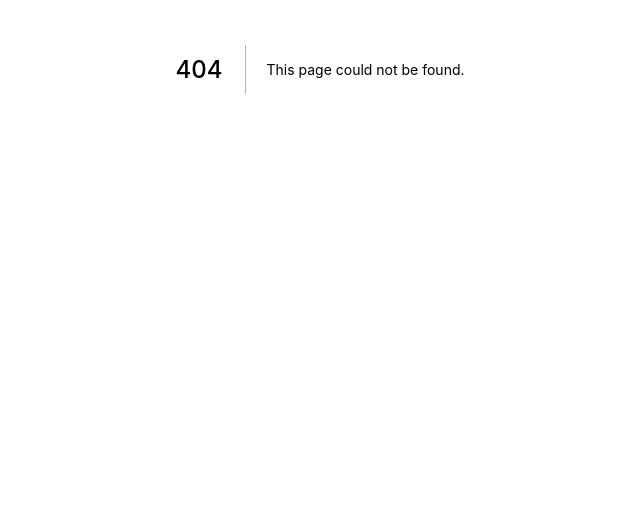
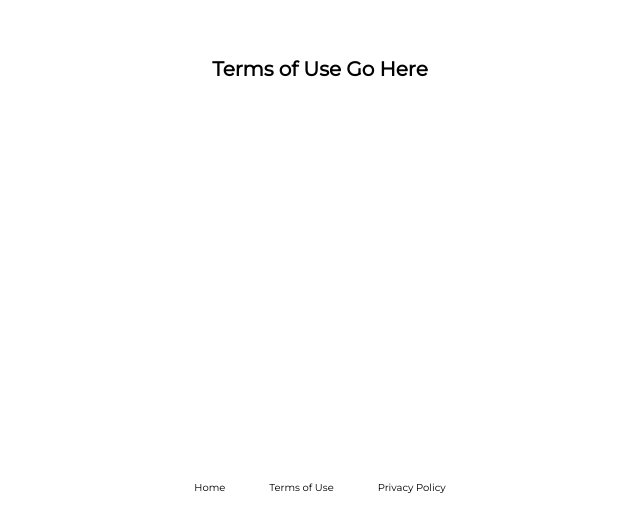
Before and after one commit to tdepasquale/Trivia-Zone, a Next.js app: page /terms-of-use in a window 1280 px wide. Before the commit this address had no page. Shown: the part 331-837 px from the top of the page, without its empty margins (320-960 px from the left). Before the commit the page ends 800 px from the top, so only its background shows below. Built offline with nearby package versions, Linux system fonts and the light colour scheme.

Commit message:
Extracted Footer Component and moved to _app.

```diff
--- /dev/null
+++ b/Components/Footer.tsx
@@ -0,0 +1,31 @@
+import Link from 'next/link';
+import styled from 'styled-components';
+
+export default function Footer() {
+  const Footer = styled.footer`
+    display: flex;
+    align-items: center;
+    justify-content: center;
+  `;
+
+  const FooterLink = styled.a`
+    padding: 1em 2em;
+    &:hover {
+      text-decoration: underline;
+    }
+  `;
+
+  return (
+    <Footer>
+      <Link href="/">
+        <FooterLink>Home</FooterLink>
+      </Link>
+      <Link href="/terms-of-use">
+        <FooterLink>Terms of Use</FooterLink>
+      </Link>
+      <Link href="/privacy-policy">
+        <FooterLink>Privacy Policy</FooterLink>
+      </Link>
+    </Footer>
+  );
+}
--- a/pages/_app.tsx
+++ b/pages/_app.tsx
@@ -1,9 +1,15 @@
-import "../styles/globals.css";
-import "fontsource-montserrat";
-import { AppProps } from "next/dist/next-server/lib/router/router";
+import '../styles/globals.css';
+import 'fontsource-montserrat';
+import { AppProps } from 'next/dist/next-server/lib/router/router';
+import Footer from '../Components/Footer';
 
 function MyApp({ Component, pageProps }: AppProps) {
-  return <Component {...pageProps} />;
+  return (
+    <>
+      <Component {...pageProps} />
+      <Footer />
+    </>
+  );
 }
 
 export default MyApp;
--- /dev/null
+++ b/pages/terms-of-use.tsx
@@ -0,0 +1,29 @@
+import Head from 'next/head';
+import styled from 'styled-components';
+
+export default function TermsOfUse() {
+  const Container = styled.div`
+    display: flex;
+    align-items: center;
+    justify-content: center;
+    min-height: 100vh;
+  `;
+
+  return (
+    <>
+      <Head>
+        <title>Terms of Use | Trivia Zone</title>
+        <link
+          rel="icon"
+          href="https://www.google.com/s2/favicons?domain=depasquale-design.com"
+        />
+      </Head>
+
+      <main>
+        <Container>
+          <h1>Terms of Use Go Here</h1>
+        </Container>
+      </main>
+    </>
+  );
+}
```
Also changed, not shown: pages/demo.tsx (+0 -19 lines), pages/index.tsx (+0 -18 lines), pages/privacy-policy.tsx (added, +29 -0 lines).
